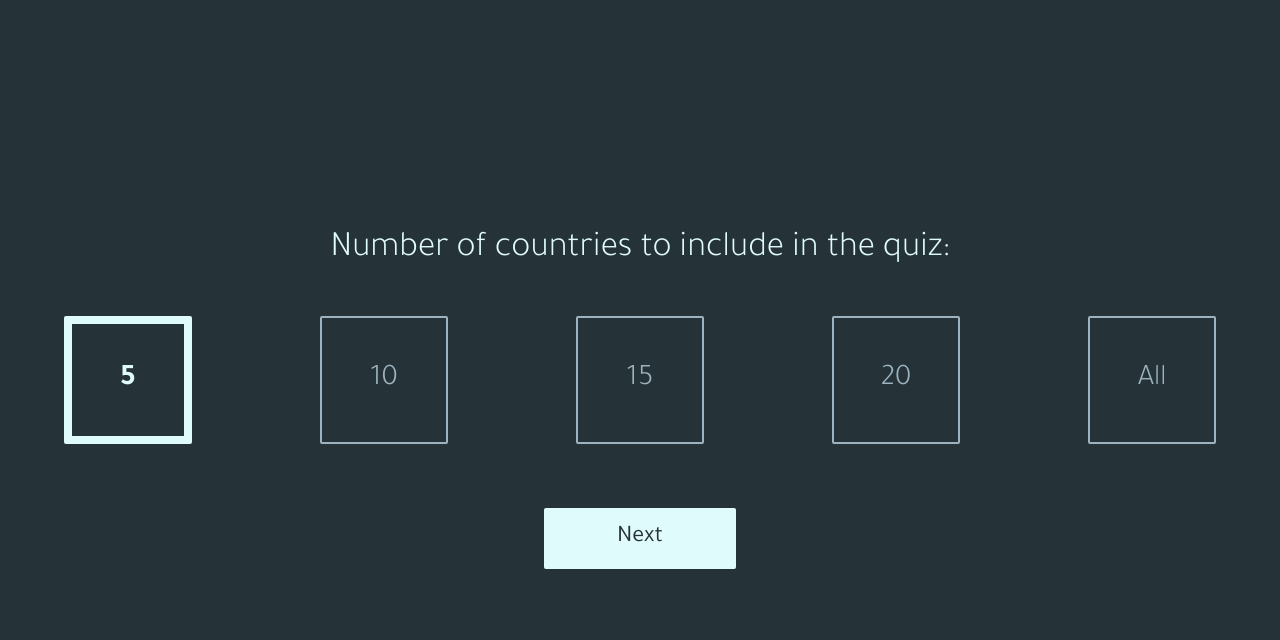
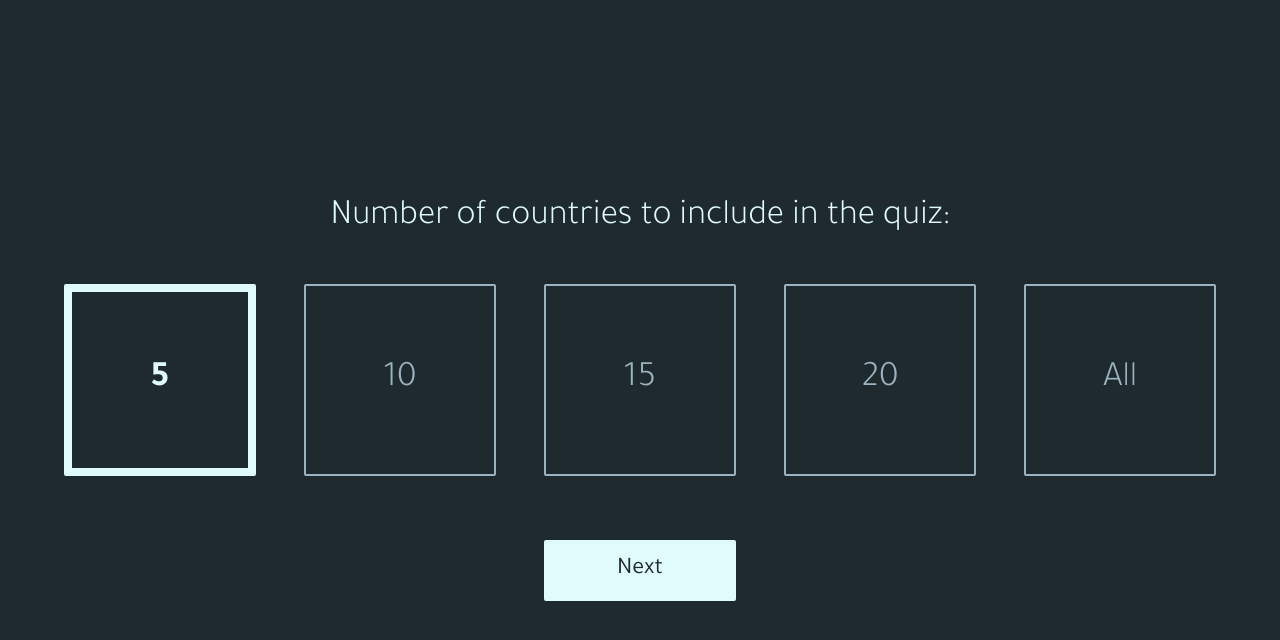
Before and after one commit to johnnycopes/globetrotter, an Angular app: page / in a window 1280 px wide. Both pictures are taken after a click on the button "Embark". Shown: the top 640 px of the page. Built offline with nearby package versions, Linux system fonts and the light colour scheme.

Commit message:
slight changes to color palette; updates app-button bindings

```diff
--- a/src/app/app.component.scss
+++ b/src/app/app.component.scss
@@ -6,8 +6,6 @@
     position: fixed;
     left: map-get($spacing, 12);
     bottom: map-get($spacing, 24);
-    writing-mode: vertical-lr;
-    // transform: rotate(180deg) translateY(50%); // for words
     z-index: map-get($z-index, app-menu);
     cursor: pointer;
 
--- a/src/app/select/select-countries/select-countries.component.html
+++ b/src/app/select/select-countries/select-countries.component.html
@@ -12,7 +12,6 @@
   <div class="select-countries__button">
     <app-button
       buttonStyle="primary"
-      buttonType="submit"
       buttonText="Launch"
       [disabled]="!canStartQuiz"
       (clicked)="onClick()"
--- a/src/app/select/select-home/select-home.component.scss
+++ b/src/app/select/select-home/select-home.component.scss
@@ -29,8 +29,7 @@
   &__line {
     width: map-get($spacing, 256);
     border: none;
-    border-top: 9px double map-get($color, dark); // 9px used to fit icon line width perfectly
-    color: map-get($color, dark);
+    border-top: 9px double map-get($color, medium-dark); // 9px used to fit icon line width perfectly
     margin: map-get($spacing, 48) auto;
     position: relative;
   }
--- a/src/app/select/select-quantity/select-quantity.component.html
+++ b/src/app/select/select-quantity/select-quantity.component.html
@@ -10,7 +10,6 @@
   <div class="select-quantity__button">
     <app-button
       buttonStyle="primary"
-      buttonType="submit"
       buttonText="Next"
       (clicked)="onClick()"
       >
--- a/src/app/shared/button/button.component.ts
+++ b/src/app/shared/button/button.component.ts
@@ -1,13 +1,13 @@
-import { Component, OnInit, Input, Output, EventEmitter } from '@angular/core';
+import { Component, Input, Output, EventEmitter } from '@angular/core';
 
 @Component({
   selector: 'app-button',
   templateUrl: './button.component.html',
   styleUrls: ['./button.component.scss']
 })
-export class ButtonComponent implements OnInit {
+export class ButtonComponent {
   @Input() buttonText: string;
-  @Input() buttonType: string;
+  @Input() buttonType = 'button';
   @Input() buttonStyle: string;
   @Input() buttonSize?: string;
   @Input() disabled?: boolean;
@@ -15,9 +15,6 @@ export class ButtonComponent implements OnInit {
 
   constructor() { }
 
-  ngOnInit() {
-  }
-
   onClick() {
     this.clicked.emit();
   }
--- a/src/app/shared/nested-checkboxes-group/nested-checkboxes-group.component.html
+++ b/src/app/shared/nested-checkboxes-group/nested-checkboxes-group.component.html
@@ -10,14 +10,12 @@
   <div class="total__buttons">
     <app-button class="total__select-all"
       buttonStyle="secondary"
-      buttonType="button"
       buttonText="Select all"
       (click)="onSelectAll()"
       >
     </app-button>
     <app-button class="total__clear-all"
       buttonStyle="secondary"
-      buttonType="button"
       buttonText="Clear all"
       (click)="onClearAll()"
       >
--- a/src/app/shared/radio-buttons/radio-buttons.component.scss
+++ b/src/app/shared/radio-buttons/radio-buttons.component.scss
@@ -14,6 +14,11 @@
 .option {
   width: map-get($spacing, 128);
   height: map-get($spacing, 128);
+
+  @include large-desktop {
+    width: map-get($spacing, 192);
+    height: map-get($spacing, 192);
+  }
 
   &__input {
     display: none;
@@ -33,6 +38,10 @@
     transition: map-get($transition, fast);
     border-radius: map-get($border, radius);
     cursor: pointer;
+
+    @include large-desktop {
+      font-size: map-get($font-size, 36);
+    }
   }
 
   &__input:checked + .option__label {
--- a/src/scss/_colors.scss
+++ b/src/scss/_colors.scss
@@ -1,8 +1,9 @@
 $color: (
-	darkest: #253237,
-	dark: #5C6B73,
-	medium: #9DB4C0,
-	light: #C2DFE3,
-  lightest: #E0FBFC,
-  white: #FFF
+	darkest: hsl(197, 20%, 15%),
+  dark: hsl(200, 11%, 27%),
+  medium-dark: hsl(200, 11%, 41%),
+  medium: hsl(201, 22%, 68%),
+	light: hsl(187, 37%, 83%),
+  lightest: hsl(182, 82%, 93%),
+  white: hsl(0, 100, 100%)
 );
```
